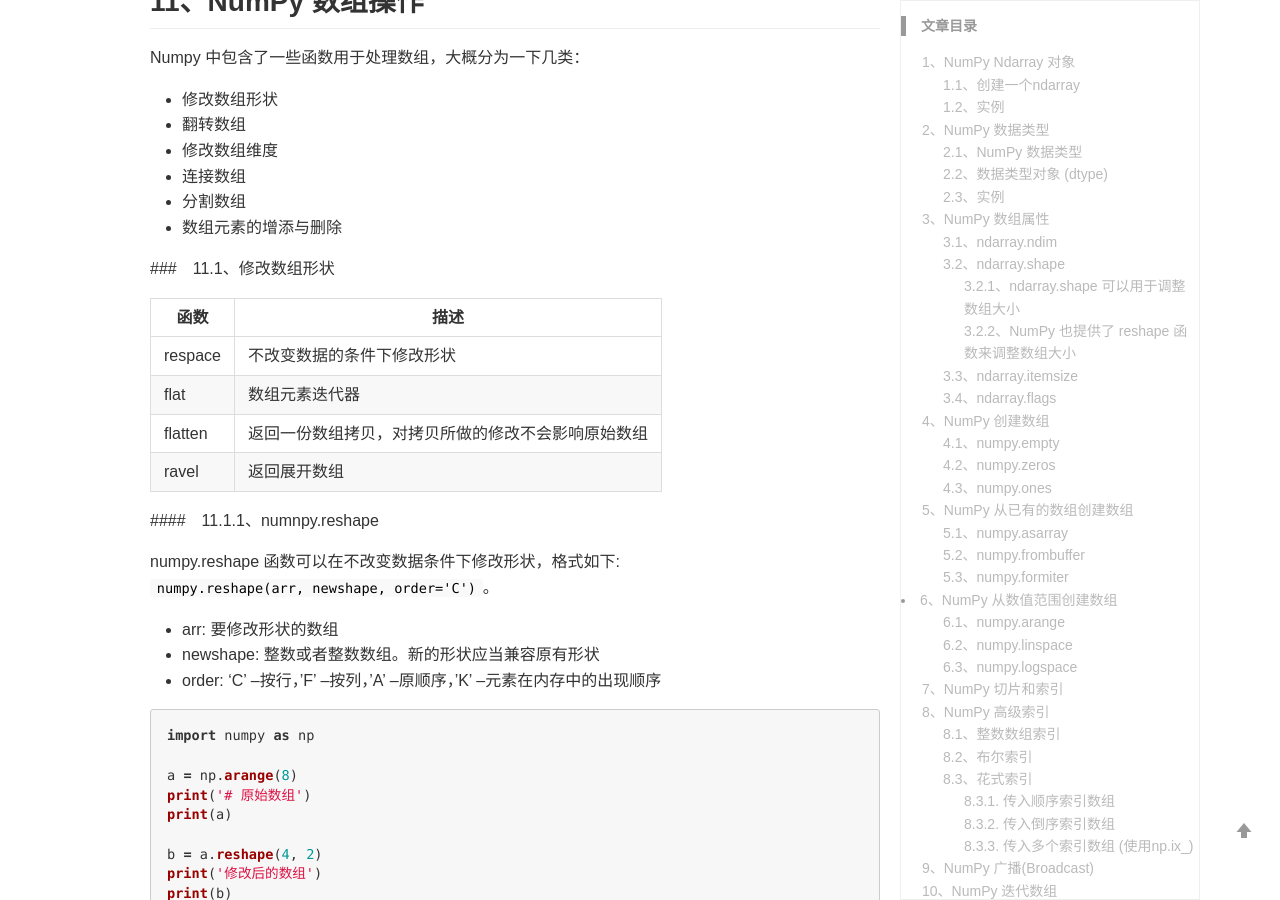
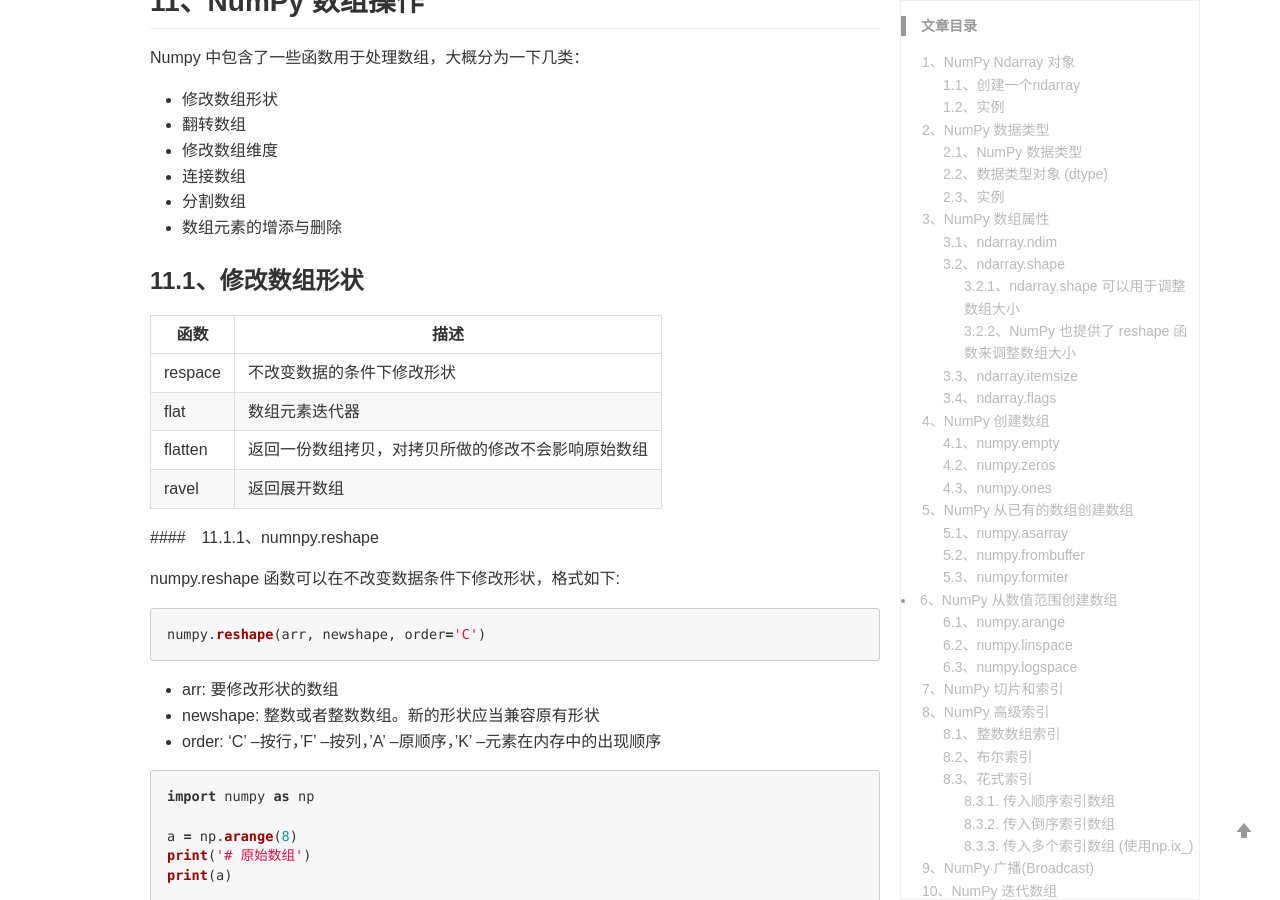
Before and after one commit to lazwan/lazywa.github.io, a Jekyll site: the page built from _posts/2020-01-30-numpy.md, in a window 1280 px wide and 900 px high, scrolled down 34478 px. Built offline with Jekyll 4.4.1, drawn with Linux system fonts in a browser that asks for light colours; comment, search, counter and statistics services are not loaded.

Commit message:
update numpy.md

````diff
--- a/_posts/2020-01-30-numpy.md
+++ b/_posts/2020-01-30-numpy.md
@@ -1460,7 +1460,7 @@ Numpy 中包含了一些函数用于处理数组，大概分为一下几类：
 - 分割数组
 - 数组元素的增添与删除
 
-###　11.1、修改数组形状
+### 11.1、修改数组形状
 
 | 函数 | 描述 |
 | - | - |
@@ -1471,7 +1471,11 @@ Numpy 中包含了一些函数用于处理数组，大概分为一下几类：
 
 ####　11.1.1、numnpy.reshape
 
-numpy.reshape 函数可以在不改变数据条件下修改形状，格式如下: `numpy.reshape(arr, newshape, order='C')`。
+numpy.reshape 函数可以在不改变数据条件下修改形状，格式如下:
+
+```python
+numpy.reshape(arr, newshape, order='C')
+```
 
 - arr: 要修改形状的数组
 - newshape: 整数或者整数数组。新的形状应当兼容原有形状
@@ -1698,15 +1702,13 @@ print (a.T)
 
 假设我有一张学生成绩表,成绩表是按座位排列,成绩表如下
 
-|  |  |  |  |   |
 | - | - | - | - | - |
 | 78 | 34 | 87 | 25 | 83 |
-| 25 | 67 | 97 | 22 |　13 |
-| 78 | 43 | 87 | 45　| 89 |
+| 25 | 67 | 97 | 22 | 13 |
+| 78 | 43 | 87 | 45 | 89 |
 
 那么这张表的横轴就是就是排,竖轴就是列,我们可以算哪一排或者哪一列的平均分或者最高分,就是指定轴做运算,我们给把张表当成一个二维数组并加上数组下标，变成下表:`[[78, 34, 87, 25, 83], [25, 67, 97, 22, 13], [78, 43, 87, 45, 89]]`
 
-|  |  |  |  |   |
 | - | - | - | - | - |
 | 78(00) | 34(01) | 87(02) | 25(03) | 83(04) |
 | 25(10) | 67(11) | 97(12) | 22(13) | 13(14) |
````
